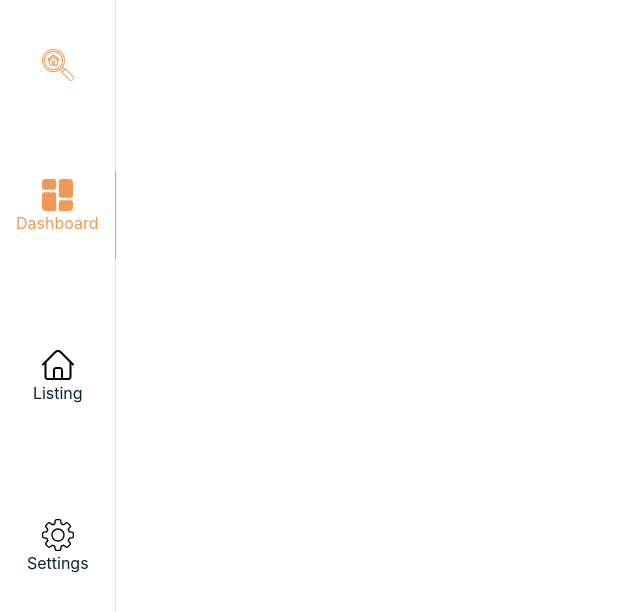
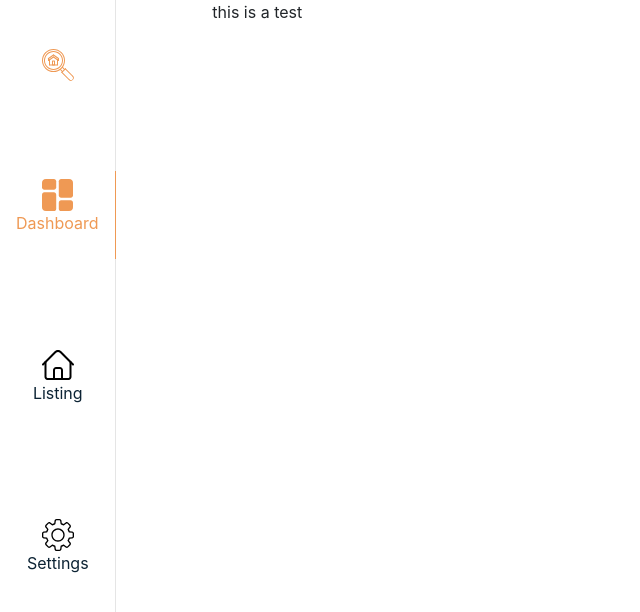
Before and after one commit to Property-Search-Engine/admin-front, a React (Create React App) app: page / in a window 1280 px wide. Shown: the top 612 px of the page, without its empty margins (0-640 px from the left). Built offline with nearby package versions, Linux system fonts and the light colour scheme.

Commit message:
feature: Complete sidebar

```diff
--- a/src/App.js
+++ b/src/App.js
@@ -1,7 +1,6 @@
 import React, { useEffect } from "react";
 import { Switch, Route } from "react-router-dom";
-import CardContainer from "./components/CardContainer";
-import Sidebar from "./components/common/Sidebar/Sidebar";
+import Dashboard from "./components/Dashboard/Dashboard";
 
 import ROUTES from "./utils/routes";
 
@@ -11,17 +10,16 @@ function App() {
   return (
     <Switch>
       <Route path={ROUTES.HOME_DETAILS}>
-       <div>Property details</div>
+          <div>Property details</div>
       </Route>
       <Route path={ROUTES.LISTING}>
-          <Sidebar active="listing"/>
           <div>Listing</div>
       </Route>
       <Route path={ROUTES.SETTINGS}>
-        <Sidebar active="settings"/>
+          <div>Settings</div>
       </Route>
       <Route path={ROUTES.DASHBOARD}>
-          <Sidebar active="dashboard"/>
+         <Dashboard/>
       </Route>
     </Switch>
   );
--- /dev/null
+++ b/src/components/Dashboard/Dashboard.js
@@ -0,0 +1,22 @@
+import React from "react";
+import {Container, Row, Col, Card, Form, Button } from "react-bootstrap";
+import { withRouter } from "react-router";
+import Sidebar from "../common/Sidebar/Sidebar";
+
+export default function Dashboard (props) {
+    return (
+        <>
+         <Container fluid>
+                <Row>
+                    <Col xs={2} id="sidebar-wrapper">
+                      <Sidebar active="dashboard"/>
+                    </Col>
+                    <Col  xs={10} id="page-content-wrapper">
+                        this is a test
+                    </Col>
+                </Row>
+
+            </Container>
+        </>
+        );
+  };
```
